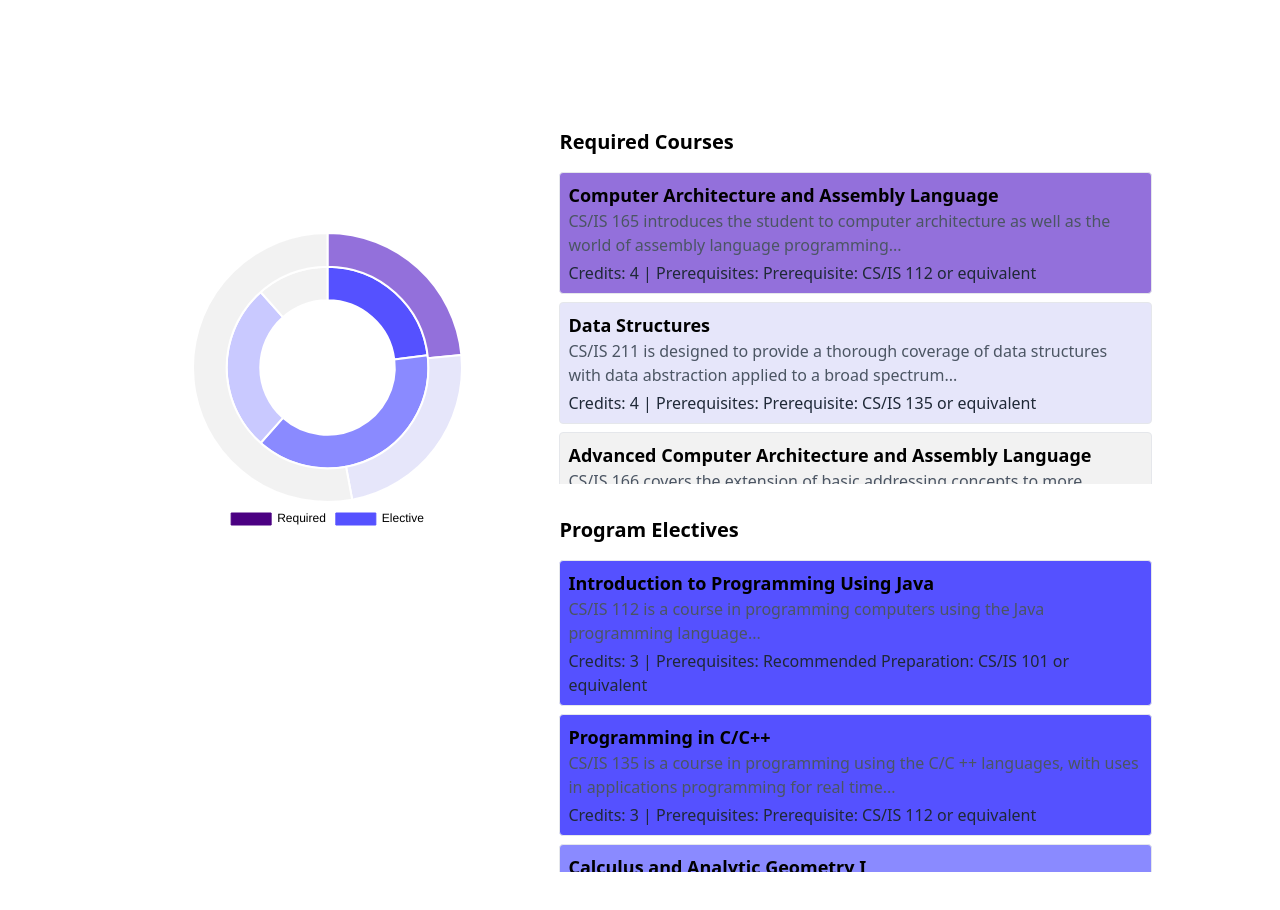
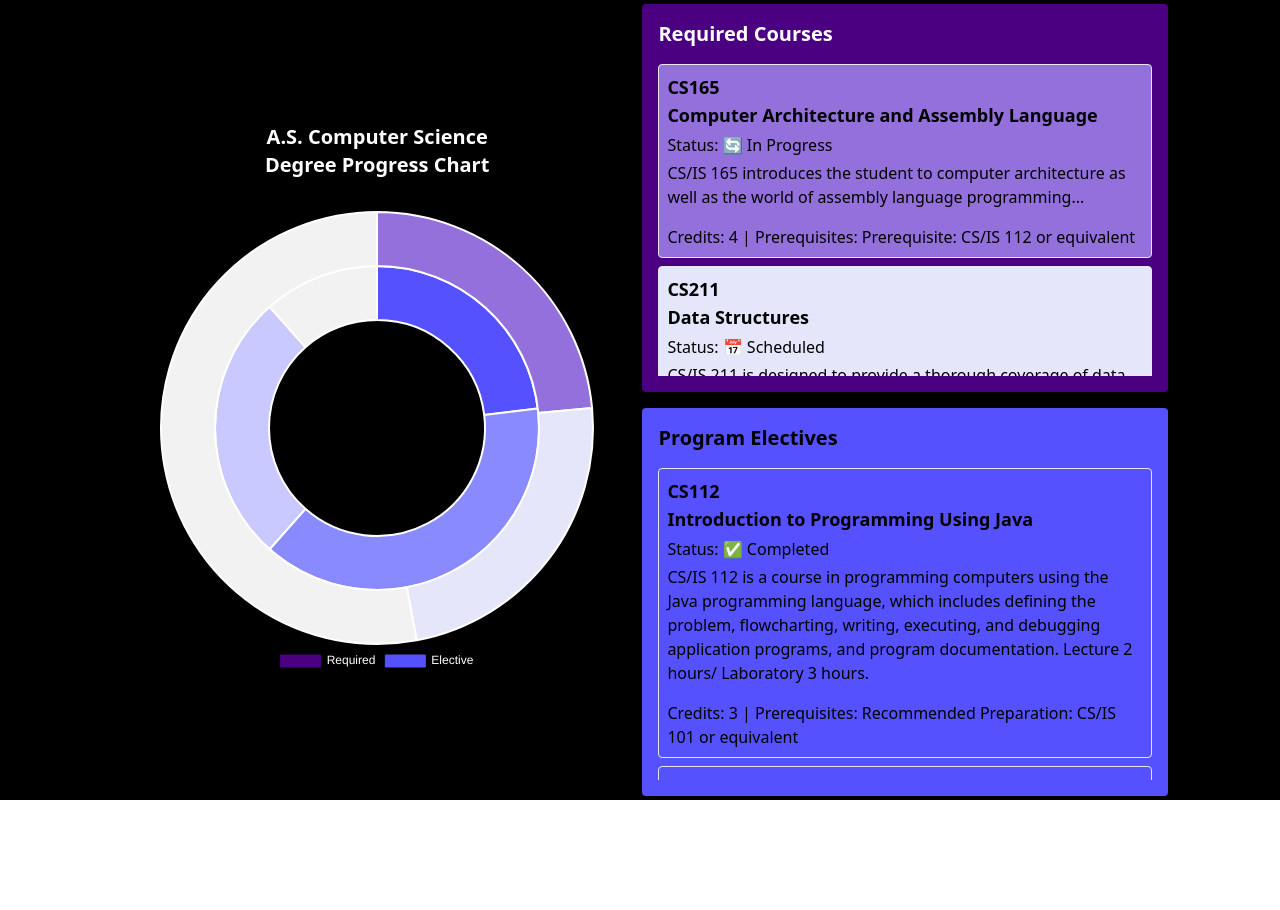
Before and after one commit to sasszz/degree-progress, a React (Vite) app: page / in a window 1280 px wide. Shown: the top 910 px of the page. After the commit the page ends 800 px from the top, so only its background shows below. Built offline with nearby package versions, Linux system fonts and the light colour scheme.

Commit message:
Updated UI

```diff
--- a/index.html
+++ b/index.html
@@ -2,9 +2,9 @@
 <html lang="en">
   <head>
     <meta charset="UTF-8" />
-    <link rel="icon" type="image/svg+xml" href="/src/assets/cat.svg" />
+    <link rel="icon" type="image/png" href="/src/assets/icon.png" />
     <meta name="viewport" content="width=device-width, initial-scale=1.0" />
-    <title>Vite + React + TS + Tailwind</title>
+    <title>Degree Progress</title>
   </head>
   <body>
     <div id="root"></div>
--- a/src/App.tsx
+++ b/src/App.tsx
@@ -1,11 +1,10 @@
 import "./App.css";
-// import Cat from "./assets/cat.png";
 import Chart from "./app/components/chart/index";
 import CourseList from "./app/components/course-list/index";
 
 function App() {
   return (
-    <div className="min-h-screen flex justify-center items-center p-28">
+    <div className="min-h-screen flex justify-center items-center px-28 bg-[#000000]">
       <Chart />
       <CourseList />
     </div>
--- a/src/app/components/chart/index.tsx
+++ b/src/app/components/chart/index.tsx
@@ -10,10 +10,10 @@ import { Doughnut } from "react-chartjs-2";
 ChartJS.register(ArcElement, Tooltip, Legend);
 
 export const labels = [
-  "Completed",
-  "In Progress",
-  "Scheduled",
-  "Not Scheduled",
+  "✅ Completed",
+  "🔄 In Progress",
+  "📅 Scheduled",
+  "⏸️ Not Yet Scheduled",
 ];
 
 export const data = {
@@ -46,11 +46,13 @@ export default function Chart() {
               text: "Required",
               fillStyle: "#4B0082",
               strokeStyle: "#4B0082",
+              fontColor: "white",
             });
             labels.push({
               text: "Elective",
               fillStyle: "#5551FF",
               strokeStyle: "#5551FF",
+              fontColor: "white",
             });
             return labels;
           },
@@ -60,7 +62,13 @@ export default function Chart() {
   };
 
   return (
-    <div className="p-8 m-8" style={{ width: "1500px", height: "600px" }}>
+    <div className="m-8" style={{ width: "3000px" }}>
+      <h3 className="text-xl font-semibold text-white text-center">
+        A.S. Computer Science
+      </h3>
+      <h3 className="text-xl font-semibold text-white mb-8 text-center">
+        Degree Progress Chart
+      </h3>
       <Doughnut data={data} options={donutOptions} />
     </div>
   );
--- a/src/app/components/course-list/index.tsx
+++ b/src/app/components/course-list/index.tsx
@@ -9,9 +9,16 @@ const CourseList: React.FC = () => {
   const programElectives = electivecoursedata.program_electives; // Extracting program electives from the JSON data
 
   return (
-    <div className="">
-      <RequiredClassList courses={requiredCourses} title="Required Courses" />
-      <ElectiveClassList courses={programElectives} title="Program Electives" />
+    <div>
+      <div className="bg-[#4B0082] rounded">
+        <RequiredClassList courses={requiredCourses} title="Required Courses" />
+      </div>
+      <div className="bg-[#5551FF] rounded mt-4">
+        <ElectiveClassList
+          courses={programElectives}
+          title="Program Electives"
+        />
+      </div>
     </div>
   );
 };
--- a/src/app/components/single-course/elective.tsx
+++ b/src/app/components/single-course/elective.tsx
@@ -9,14 +9,18 @@ interface Course {
   prerequisites: string;
   offered: string;
   transfer_credit: string;
-  status: "Completed" | "In Progress" | "Scheduled" | "Not Scheduled";
+  status:
+    | "✅ Completed"
+    | "🔄 In Progress"
+    | "📅 Scheduled"
+    | "⏸️ Not Yet Scheduled";
 }
 
 const statusColors: Record<Course["status"], string> = {
-  Completed: "bg-[#5551FF]",
-  "In Progress": "bg-[#8A8AFF]",
-  Scheduled: "bg-[#C9C9FF]",
-  "Not Scheduled": "bg-[#F2F2F2]",
+  "✅ Completed": "bg-[#5551FF]",
+  "🔄 In Progress": "bg-[#8A8AFF]",
+  "📅 Scheduled": "bg-[#C9C9FF]",
+  "⏸️ Not Yet Scheduled": "bg-[#F2F2F2]",
 };
 
 interface SingleCourseProps {
@@ -28,10 +32,10 @@ const SingleCourse: React.FC<SingleCourseProps> = ({ courses, title }) => {
   // Sort courses based on status order
   const sortedCourses = courses.sort((a, b) => {
     const statusOrder = [
-      "Completed",
-      "In Progress",
-      "Scheduled",
-      "Not Scheduled",
+      "✅ Completed",
+      "🔄 In Progress",
+      "📅 Scheduled",
+      "⏸️ Not Yet Scheduled",
     ];
     return statusOrder.indexOf(a.status) - statusOrder.indexOf(b.status);
   });
@@ -45,9 +49,11 @@ const SingleCourse: React.FC<SingleCourseProps> = ({ courses, title }) => {
             key={course.course_code}
             className={`border p-2 my-2 rounded ${statusColors[course.status]}`}
           >
+            <h3 className="text-lg font-semibold">{course.course_code}</h3>
             <h3 className="text-lg font-semibold">{course.course_name}</h3>
-            <p className="text-gray-600">{course.description}</p>
-            <p className="text-gray-800 mt-1">
+            <p className="mt-1">Status: {course.status}</p>
+            <p className="mt-1"> {course.description}</p>
+            <p className="mt-4">
               Credits: {course.credits} | Prerequisites: {course.prerequisites}
             </p>
           </div>
--- a/src/app/components/single-course/required.tsx
+++ b/src/app/components/single-course/required.tsx
@@ -9,20 +9,19 @@ interface Course {
   prerequisites: string;
   offered: string;
   transfer_credit: string;
-  status: "Completed" | "In Progress" | "Scheduled" | "Not Scheduled";
+  status:
+    | "✅ Completed"
+    | "🔄 In Progress"
+    | "📅 Scheduled"
+    | "⏸️ Not Yet Scheduled";
 }
 
 const statusColors: Record<Course["status"], string> = {
-  Completed: "bg-[#4B0082]",
-  "In Progress": "bg-[#9370DB]",
-  Scheduled: "bg-[#E6E6FA]",
-  "Not Scheduled": "bg-[#F2F2F2]",
+  "✅ Completed": "bg-[#4B0082]",
+  "🔄 In Progress": "bg-[#9370DB]",
+  "📅 Scheduled": "bg-[#E6E6FA]",
+  "⏸️ Not Yet Scheduled": "bg-[#F2F2F2]",
 };
-
-// Completed: "bg-[#5551FF]",
-// "In Progress": "bg-[#8A8AFF]",
-// Scheduled: "bg-[#C9C9FF]",
-// "Not Scheduled": "bg-[#F2F2F2]",
 
 interface SingleCourseProps {
   courses: Course[];
@@ -33,26 +32,28 @@ const SingleCourse: React.FC<SingleCourseProps> = ({ courses, title }) => {
   // Sort courses based on status order
   const sortedCourses = courses.sort((a, b) => {
     const statusOrder = [
-      "Completed",
-      "In Progress",
-      "Scheduled",
-      "Not Scheduled",
+      "✅ Completed",
+      "🔄 In Progress",
+      "📅 Scheduled",
+      "⏸️ Not Yet Scheduled",
     ];
     return statusOrder.indexOf(a.status) - statusOrder.indexOf(b.status);
   });
 
   return (
     <div className="p-4">
-      <h2 className="text-xl font-semibold mb-2">{title}</h2>
+      <h2 className="text-xl font-semibold mb-2 text-white">{title}</h2>
       <div className="overflow-y-scroll max-h-80">
         {sortedCourses.map((course) => (
           <div
             key={course.course_code}
             className={`border p-2 my-2 rounded ${statusColors[course.status]}`}
           >
+            <h3 className="text-lg font-semibold">{course.course_code}</h3>
             <h3 className="text-lg font-semibold">{course.course_name}</h3>
-            <p className="text-gray-600">{course.description}</p>
-            <p className="text-gray-800 mt-1">
+            <p className="mt-1">Status: {course.status}</p>
+            <p className="mt-1"> {course.description}</p>
+            <p className="mt-4">
               Credits: {course.credits} | Prerequisites: {course.prerequisites}
             </p>
           </div>
--- a/src/app/utils/class-data/elective.json
+++ b/src/app/utils/class-data/elective.json
@@ -4,51 +4,51 @@
       "course_code": "CS112",
       "course_name": "Introduction to Programming Using Java",
       "credits": 3,
-      "description": "CS/IS 112 is a course in programming computers using the Java programming language...",
+      "description": "CS/IS 112 is a course in programming computers using the Java programming language, which includes defining the problem, flowcharting, writing, executing, and debugging application programs, and program documentation. Lecture 2 hours/ Laboratory 3 hours.",
       "prerequisites": "Recommended Preparation: CS/IS 101 or equivalent",
       "offered": "Course Typically Offered: Fall/Spring/Summer",
-      "transfer_credit": "Transfer Credit: CSU, UC, USC (C-ID CS 112)",
-      "status": "Completed"
+      "transfer_credit": "Transfer Credit: CSU, UC, USC (C-ID COMP 112)",
+      "status": "✅ Completed"
     },
     {
       "course_code": "CS130",
       "course_name": "Introduction to Algorithms",
       "credits": 3,
-      "description": "CS/IS 130 is a course in programming, algorithm development and problem-solving using both object-oriented and structured approaches...",
-      "prerequisites": "Prerequisite: CS/IS 112 or equivalent",
+      "description": "CS/IS 130 is a course in programming, algorithm development, and problem-solving using both object-oriented and structured approaches. It includes a study of syntax and data structures with applications in science, engineering, and industry. This course is suitable for students planning to transfer or those wishing to develop a marketable skill. Lecture 3 hours.",
+      "prerequisites": "CS/IS 112 or equivalent",
       "offered": "Course Typically Offered: Fall/Spring",
       "transfer_credit": "Transfer Credit: CSU, UC, USC",
-      "status": "Scheduled"
+      "status": "📅 Scheduled"
     },
     {
       "course_code": "CS135",
       "course_name": "Programming in C/C++",
       "credits": 3,
-      "description": "CS/IS 135 is a course in programming using the C/C ++ languages, with uses in applications programming for real time...",
-      "prerequisites": "Prerequisite: CS/IS 112 or equivalent",
+      "description": "CS/IS 135 is a course in programming using the C/C++ languages, with applications in real-time, business, and image processing systems, as well as systems programming. The course covers types, operators, control flow functions, object-oriented programming, classes, data abstraction, program structure, pointers, and arrays through programming assignments. Lecture 2 hours/Laboratory 3 hours.",
+      "prerequisites": "CS/IS 112 or equivalent",
       "offered": "Course Typically Offered: Winter/Spring/Summer/Fall",
       "transfer_credit": "Transfer Credit: CSU, UC, USC (C-ID CS 122)",
-      "status": "Completed"
+      "status": "✅ Completed"
     },
     {
       "course_code": "CS137",
       "course_name": "C++ and Advanced Topics",
       "credits": 4,
-      "description": "CS/IS 137 prepares the student for C++ programming in the workplace and other real world environments...",
-      "prerequisites": "Prerequisite: CS/IS 135 or equivalent",
+      "description": "CS/IS 137 prepares students for C++ programming in the workplace and other real-world environments. The course focuses on advanced object-oriented programming concepts needed for modern programs, as well as other advanced topics such as templates and generics, files and streams, and operator overloading. Students will have the opportunity to engage in advanced projects within the course's scope. Lecture/Demonstration 4 hours.",
+      "prerequisites": "CS/IS 135 or equivalent",
       "offered": "Course Typically Offered: Fall (Every Other Year)",
       "transfer_credit": "Transfer Credit: CSU, UC, USC",
-      "status": "Scheduled"
+      "status": "📅 Scheduled"
     },
     {
       "course_code": "CS139",
       "course_name": "Java",
       "credits": 3,
-      "description": "CS/IS 139 is a hands-on course where the student will be working with programs to develop a knowledge of Java concepts...",
-      "prerequisites": "Prerequisite: CS/IS 112 or equivalent",
+      "description": "CS/IS 139 is a hands-on course where students work with programs to develop a comprehensive understanding of Java concepts in an interactive environment. The course involves creating and testing stand-alone applications and network applets across various operating systems and hardware platforms. Lecture 2 hours/Laboratory 3 hours.",
+      "prerequisites": "CS/IS 112 or equivalent",
       "offered": "Course Typically Offered: Fall/Spring",
       "transfer_credit": "Transfer Credit: CSU, UC, USC",
-      "status": "Not Scheduled"
+      "status": "⏸️ Not Yet Scheduled"
     },
     {
       "course_code": "MATH103E",
@@ -58,7 +58,7 @@
       "prerequisites": "Placement is based on academic background or satisfactory completion of MATH 110 or 110B.",
       "offered": "Typically Offered: Winter/Spring/Summer/Fall",
       "transfer_credit": "Transfer Credit: CSU, UC, USC. (C-ID MATH 210)",
-      "status": "In Progress"
+      "status": "🔄 In Progress"
     },
     {
       "course_code": "MATH104E",
@@ -68,7 +68,7 @@
       "prerequisites": "MATH103E",
       "offered": "Typically Offered: Winter/Spring/Summer/Fall",
       "transfer_credit": "Transfer Credit: CSU, UC, USC. (C-ID MATH 220)",
-      "status": "In Progress"
+      "status": "🔄 In Progress"
     }
   ],
   "required_units": 17,
--- a/src/app/utils/class-data/required.json
+++ b/src/app/utils/class-data/required.json
@@ -8,7 +8,7 @@
       "prerequisites": "Prerequisite: CS/IS 112 or equivalent",
       "offered": "Course Typically Offered: Fall (Every Other Year)",
       "transfer_credit": "Transfer Credit: CSU, UC, USC (C-ID CS 142)",
-      "status": "In Progress"
+      "status": "🔄 In Progress"
     },
     {
       "course_code": "CS166",
@@ -18,7 +18,7 @@
       "prerequisites": "Prerequisite: CS/IS 165 or equivalent",
       "offered": "Course Typically Offered: Spring (Every Other Year)",
       "transfer_credit": "Transfer Credit: CSU, UC, USC",
-      "status": "Not Scheduled"
+      "status": "⏸️ Not Yet Scheduled"
     },
     {
       "course_code": "CS211",
@@ -28,7 +28,7 @@
       "prerequisites": "Prerequisite: CS/IS 135 or equivalent",
       "offered": "Course Typically Offered: Fall (Every Other Year)",
       "transfer_credit": "Transfer Credit: CSU, UC, USC (C-ID CS 132)",
-      "status": "Scheduled"
+      "status": "📅 Scheduled"
     },
     {
       "course_code": "CS212",
@@ -38,7 +38,7 @@
       "prerequisites": "Prerequisite: CS/IS 211 or equivalent",
       "offered": "Course Typically Offered: Spring (Every Other Year)",
       "transfer_credit": "Transfer Credit: CSU, UC, USC",
-      "status": "Not Scheduled"
+      "status": "⏸️ Not Yet Scheduled"
     },
     {
       "course_code": "CS280",
@@ -48,7 +48,7 @@
       "prerequisites": "Prerequisite: CS/IS 112 or equivalent. Recommended Preparation: CS/IS 135 or equivalent",
       "offered": "Course Typically Offered: Spring (Every Other Year)",
       "transfer_credit": "Transfer Credit: CSU, UC, USC",
-      "status": "Not Scheduled"
+      "status": "⏸️ Not Yet Scheduled"
     }
   ]
 }
```
Also changed, not shown: src/app/assets/icon.png (added).
